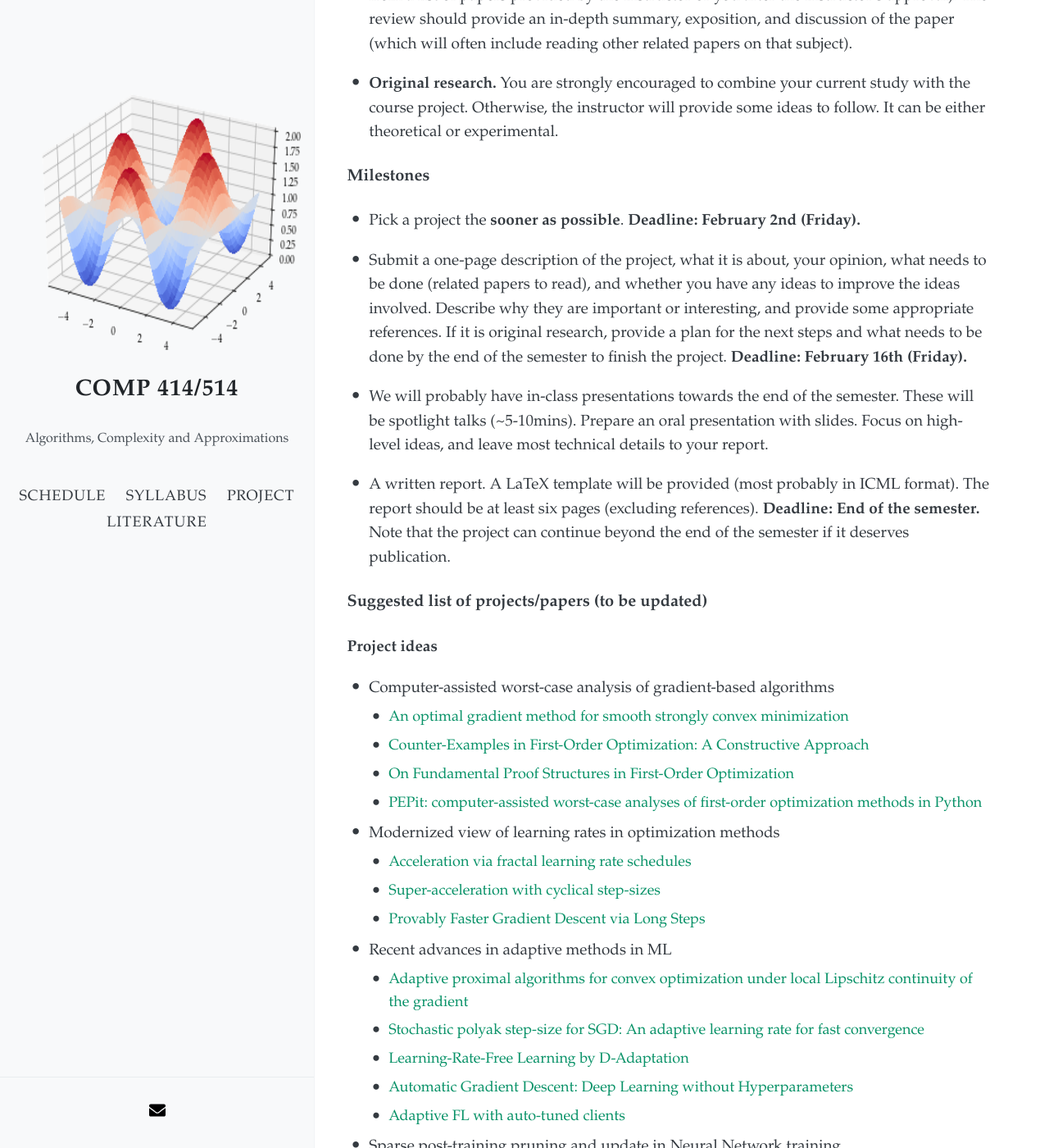
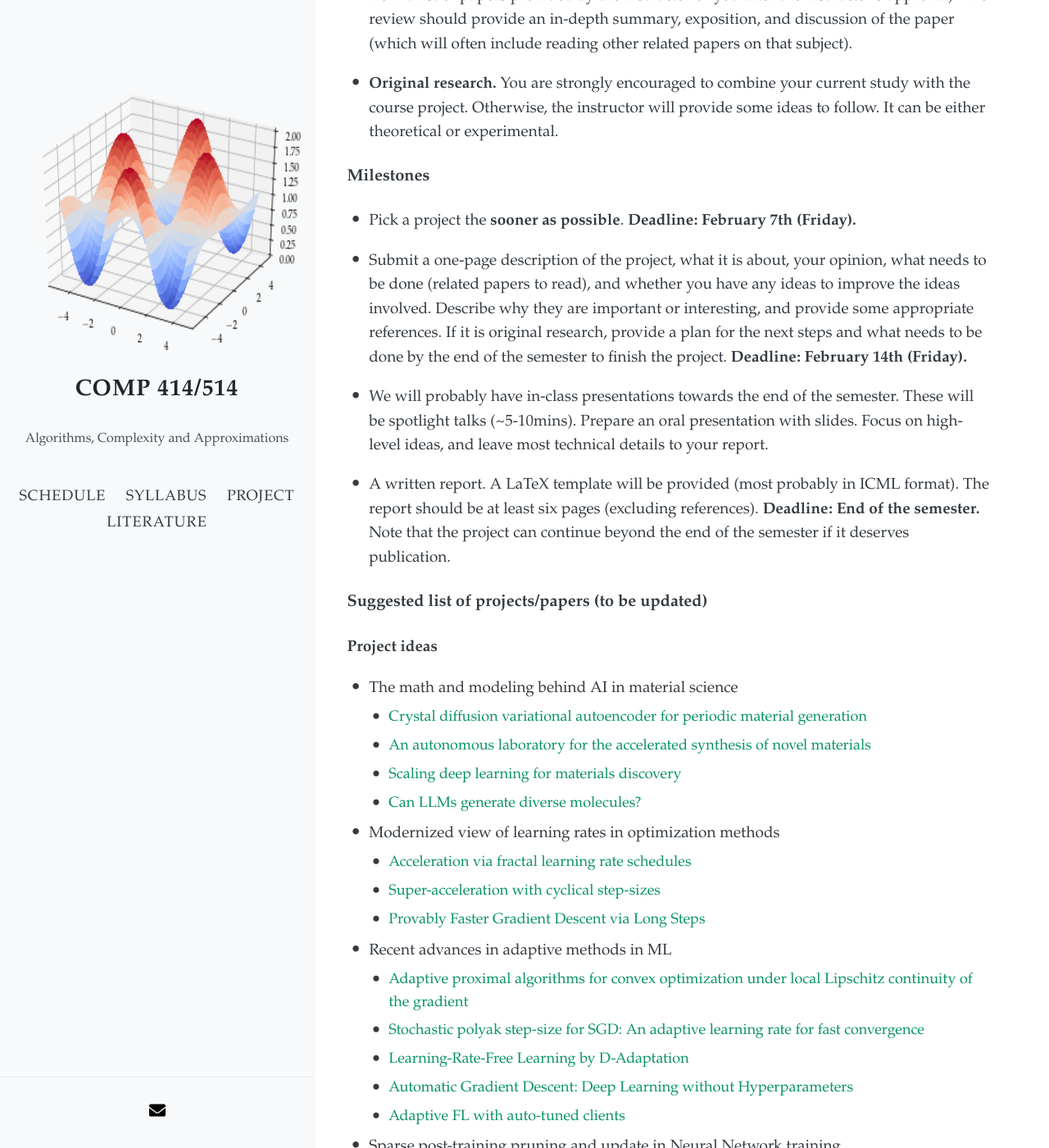
Before and after one commit to akyrillidis/comp414-514, a Jekyll site: the page built from project.md, in a window 1280 px wide and 1400 px high, scrolled down 459 px. Shown: the whole window at 82% size. Built offline with Jekyll 4.4.1, drawn with Linux system fonts in a browser that asks for light colours; nearby versions of some CDN libraries.

Commit message:
Update project.md

```diff
--- a/project.md
+++ b/project.md
@@ -22,9 +22,9 @@ The course project can be categorized as a literature review, original research,
 
 ### Milestones
 
-- Pick a project the **sooner as possible**. **Deadline: February 2nd (Friday).**
+- Pick a project the **sooner as possible**. **Deadline: February 7th (Friday).**
 
-- Submit a one-page description of the project, what it is about, your opinion, what needs to be done (related papers to read), and whether you have any ideas to improve the ideas involved. Describe why they are important or interesting, and provide some appropriate references. If it is original research, provide a plan for the next steps and what needs to be done by the end of the semester to finish the project. **Deadline: February 16th (Friday).**
+- Submit a one-page description of the project, what it is about, your opinion, what needs to be done (related papers to read), and whether you have any ideas to improve the ideas involved. Describe why they are important or interesting, and provide some appropriate references. If it is original research, provide a plan for the next steps and what needs to be done by the end of the semester to finish the project. **Deadline: February 14th (Friday).**
 
 - We will probably have in-class presentations towards the end of the semester. These will be spotlight talks (~5-10mins). Prepare an oral presentation with slides. Focus on high-level ideas, and leave most technical details to your report.
 
@@ -34,11 +34,11 @@ The course project can be categorized as a literature review, original research,
 
 **Project ideas**
 
-- Computer-assisted worst-case analysis of gradient-based algorithms
-  - [An optimal gradient method for smooth strongly convex minimization](https://arxiv.org/pdf/2101.09741.pdf)
-  - [Counter-Examples in First-Order Optimization: A Constructive Approach](https://arxiv.org/pdf/2303.10503.pdf)
-  - [On Fundamental Proof Structures in First-Order Optimization](https://arxiv.org/pdf/2310.02015.pdf)
-  - [PEPit: computer-assisted worst-case analyses of first-order optimization methods in Python](https://arxiv.org/pdf/2201.04040.pdf)
+- The math and modeling behind AI in material science
+  - [Crystal diffusion variational autoencoder for periodic material generation](https://arxiv.org/pdf/2110.06197)
+  - [An autonomous laboratory for the accelerated synthesis of novel materials](https://www.nature.com/articles/s41586-023-06734-w.pdf)
+  - [Scaling deep learning for materials discovery](https://www.nature.com/articles/s41586-023-06735-9.pdf)
+  - [Can LLMs generate diverse molecules?](https://arxiv.org/pdf/2410.03138)
 
 - Modernized view of learning rates in optimization methods
   - [Acceleration via fractal learning rate schedules](https://proceedings.mlr.press/v139/agarwal21a/agarwal21a.pdf)
```
